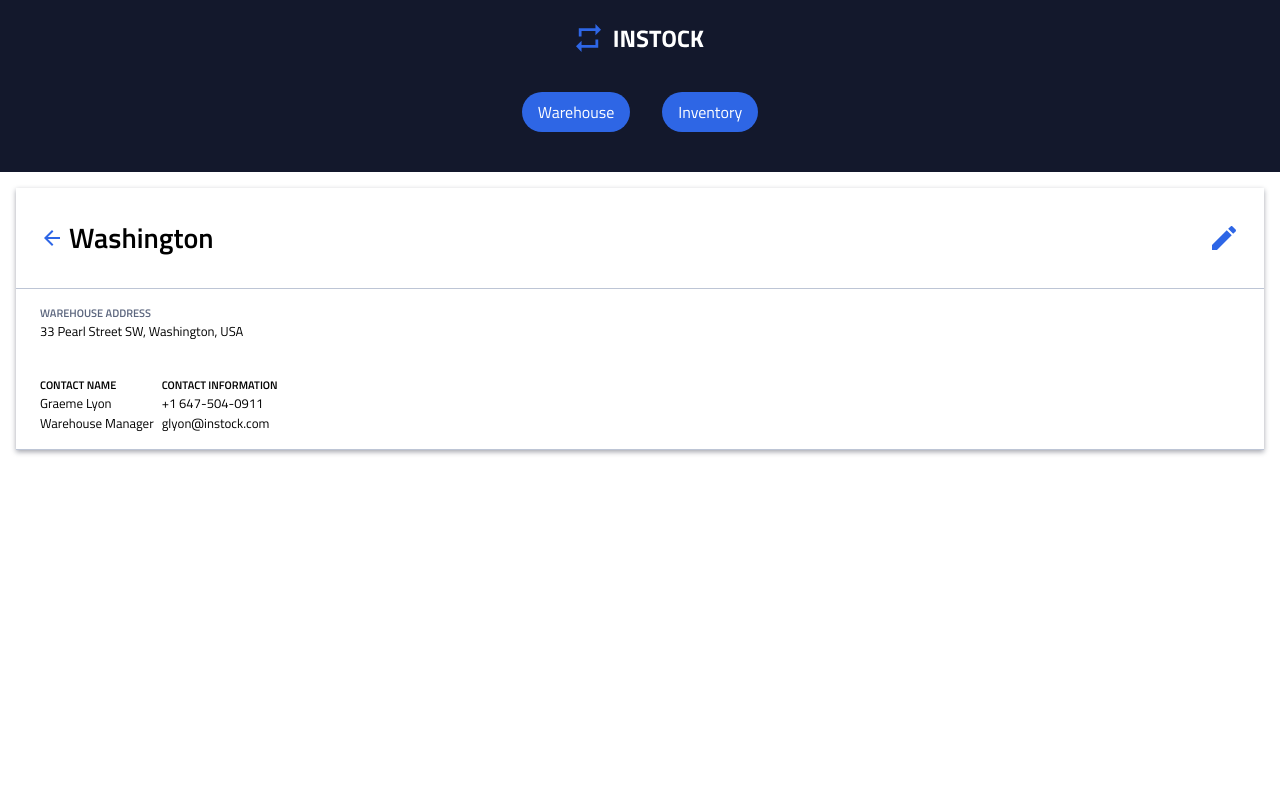
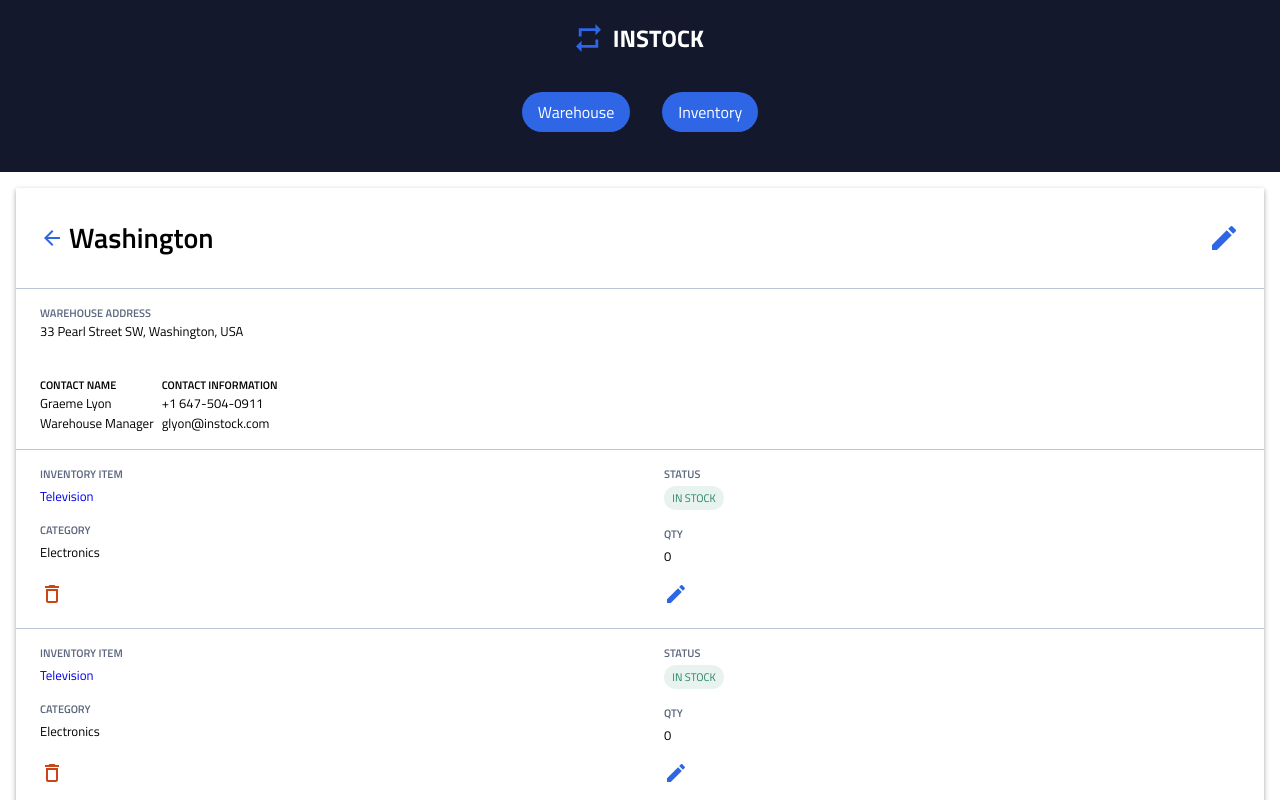
Before and after one commit to kaushalluffa/instock-ts, a React (Vite) app: page /washington in a window 1280 px wide. Shown: the top 800 px of the page. Built offline with nearby package versions, Linux system fonts and the light colour scheme.

Commit message:
warehouse full item info container and single item info container complete

```diff
--- /dev/null
+++ b/src/components/ItemInfo/ItemInfo.scss
@@ -0,0 +1,55 @@
+@import "../../styles/global";
+
+.iteminfo {
+  display: flex;
+  border-bottom: 1px solid $instock-cloud;
+  &__left,
+  &__right {
+    flex: 0 1 50%;
+    padding: 1rem 1.5rem;
+    display: flex;
+    flex-direction: column;
+    &--label {
+      font-size: $mh4-font-size;
+      line-height: $mh4-line-height;
+      margin-bottom: 4px;
+      color: $instock-slate;
+    }
+    &--button {
+      img {
+        width: 1.5rem;
+        height: 1.5rem;
+      }
+    }
+  }
+  &__left {
+    &--link {
+      font-size: $mh3-font-size;
+      line-height: $mh3-line-height;
+      margin-bottom: 1rem;
+    }
+    &--category{
+        font-size: $mp2-font-size;
+        line-height: $mp2-line-height;
+        margin-bottom: 1.25rem;
+    }
+  }
+  &__right {
+    &--status {
+      font-size: $mp3-font-size;
+      line-height: $mp3-line-height;
+      color: $instock-green;
+      background-color: rgba($color: $instock-green, $alpha: 0.1);
+      margin-bottom: 1rem;
+      padding: 4px;
+      text-align: center;
+      width: 60px;
+      border-radius: 1.25rem;
+    }
+    &--qty{
+        font-size: $mp2-font-size;
+        line-height: $mp2-line-height;
+        margin-bottom: 1rem;
+    }
+  }
+}
--- /dev/null
+++ b/src/components/ItemInfo/ItemInfo.tsx
@@ -0,0 +1,46 @@
+import { Link } from "react-router-dom";
+import CustomButton from "../CustomButton/CustomButton";
+import DeleteIcon from "../../assets/Icons/delete_outline-24px.svg";
+import EditIcon from "../../assets/Icons/edit-24px.svg";
+import "./ItemInfo.scss";
+
+type ItemInfoProps = {
+  name: string;
+  category: string;
+  quantity: number;
+  status: string;
+} & React.ComponentProps<"a">;
+
+const ItemInfo = ({
+  name,
+  category,
+  quantity,
+  status
+}: ItemInfoProps) => {
+  return (
+    <div className="iteminfo">
+      <div className="iteminfo__left">
+        <h4 className="iteminfo__left--label">INVENTORY ITEM</h4>
+        <Link to="/" className="iteminfo__left--link">
+          Television
+        </Link>
+        <h4 className="iteminfo__left--label">CATEGORY</h4>
+        <p className="iteminfo__left--category">Electronics</p>
+        <CustomButton className="iteminfo__left--button">
+          <img src={DeleteIcon} alt="delete icon" className="delete-button" />
+        </CustomButton>
+      </div>
+      <div className="iteminfo__right">
+        <h4 className="iteminfo__right--label">STATUS</h4>
+        <p className={`iteminfo__right--status`}> IN STOCK</p>
+        <h4 className="iteminfo__right--label">QTY</h4>
+        <p className="iteminfo__right--qty">0</p>
+        <CustomButton className="iteminfo__right--button">
+          <img className="edit-button" src={EditIcon} alt="edit icon" />
+        </CustomButton>
+      </div>
+    </div>
+  );
+};
+
+export default ItemInfo;
--- a/src/components/WarehouseFull/WarehouseFull.tsx
+++ b/src/components/WarehouseFull/WarehouseFull.tsx
@@ -1,5 +1,6 @@
 import BackArrow from "../../assets/Icons/arrow_back-24px.svg";
 import EditIcon from "../../assets/Icons/edit-24px.svg";
+import ItemInfo from "../ItemInfo/ItemInfo";
 import './WarehouseFull.scss'
 const WarehouseFull = () => {
   return (
@@ -41,6 +42,18 @@ const WarehouseFull = () => {
           </div>
         </div>
       </div>
+      <ItemInfo name="" category="" quantity={0} status=""/>
+      <ItemInfo name="" category="" quantity={0} status=""/>
+      <ItemInfo name="" category="" quantity={0} status=""/>
+      <ItemInfo name="" category="" quantity={0} status=""/>
+      <ItemInfo name="" category="" quantity={0} status=""/>
+      <ItemInfo name="" category="" quantity={0} status=""/>
+      <ItemInfo name="" category="" quantity={0} status=""/>
+      <ItemInfo name="" category="" quantity={0} status=""/>
+      <ItemInfo name="" category="" quantity={0} status=""/>
+      <ItemInfo name="" category="" quantity={0} status=""/>
+      <ItemInfo name="" category="" quantity={0} status=""/>
+      <ItemInfo name="" category="" quantity={0} status=""/>
     </div>
   );
 };
```
